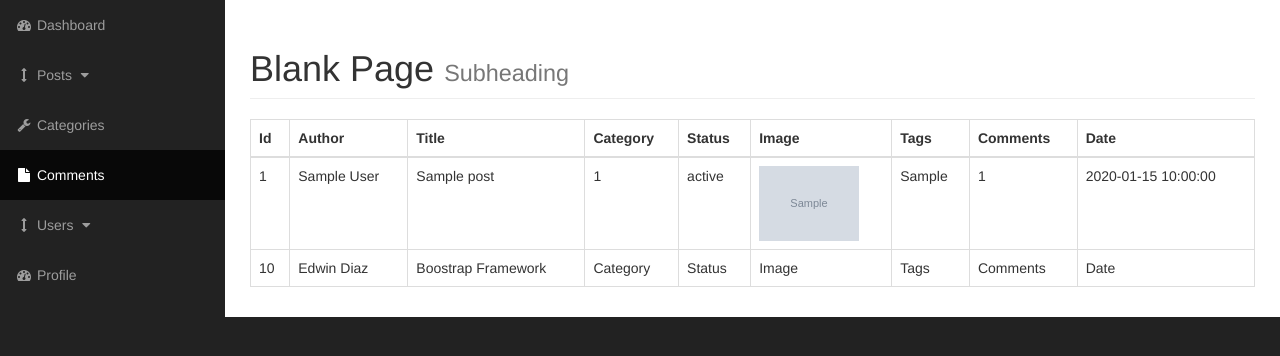
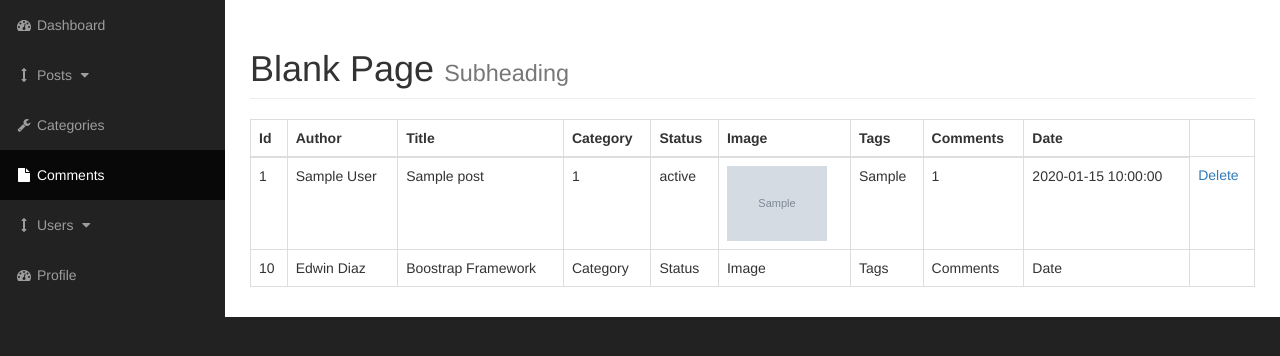
Before and after one commit to DilshadNoshad/Blogging-CMS, a PHP site: page /admin/posts.php in a window 1280 px wide. Shown: the part 51-407 px from the top of the page. Run offline with PHP 8.4, Linux system fonts and the light colour scheme; tables that the repository leaves empty or names only in its code hold one stand-in row (values such as "Sample post"); grey boxes marked "Sample" are stand-in pictures.

Commit message:
update deleting posts

```diff
--- a/admin/includes/admin_navigation.php
+++ b/admin/includes/admin_navigation.php
@@ -131,7 +131,7 @@
                         <a href="./posts.php">View All Posts</a>
                     </li>
                     <li>
-                        <a href="#">Dropdown Item</a>
+                        <a href="posts.php?source=add_posts">Add Posts</a>
                     </li>
                 </ul>
             </li>
--- a/admin/includes/view_all_posts.php
+++ b/admin/includes/view_all_posts.php
@@ -37,7 +37,18 @@ echo "<td><img width='100' src='../img/{$post_image}' alt='image'></td>";
 echo "<td>{$post_tags}</td>";
 echo "<td>{$post_comment_count}</td>";
 echo "<td>{$post_date}</td>";
+echo "<td><a href='posts.php?delete={$post_id}'>Delete</td>";
 echo "</tr>";
+}
+?>
+<?php
+if(isset($_GET['delete'])){
+    $delete_id = $_GET['delete'];
+
+    $query = "DELETE FROM posts ";
+    $query .= "WHERE post_id = $delete_id ";
+
+    $delete_selected_post_id = mysqli_query($connection, $query);
 }
 ?>
                     <tr>
```
